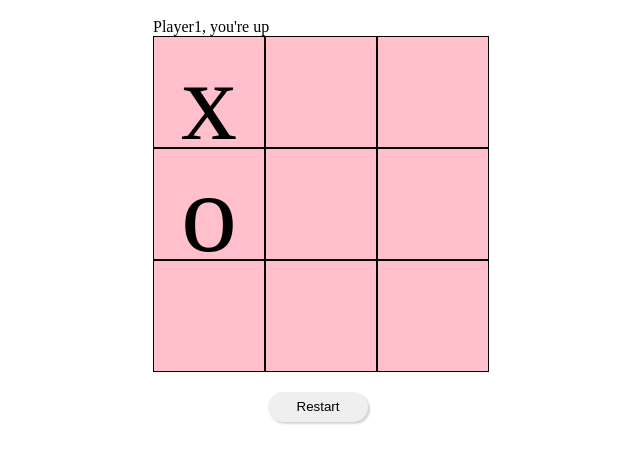
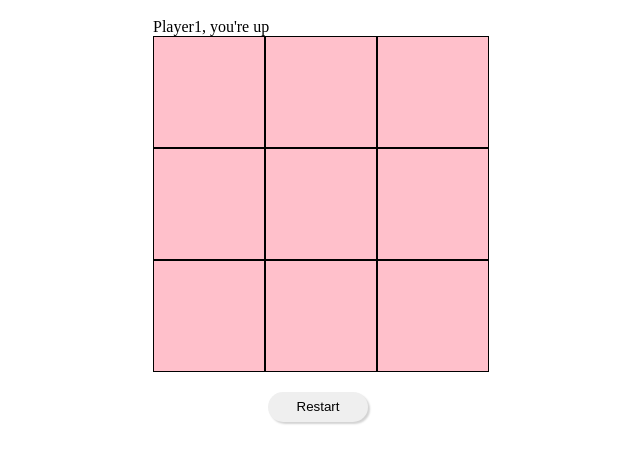
Before and after one commit to acciojob/tictactoe-imsunokdir, a website: page main.html in a window 1280 px wide. Both pictures are taken after typing "Sample", "Sample" into the empty fields and a click on the button "start game". Shown: the part 208-670 px from the top of the page, without its empty margins (322-962 px from the left). Drawn offline with Linux system fonts and the light colour scheme.

Commit message:
created a submission

```diff
--- a/main.html
+++ b/main.html
@@ -28,10 +28,10 @@
 			  <!-- <div class="message" id="message"></div> -->
 
 			  <div class="boxes" id="boxes">
-				  <div class="box" id="1">x</div>
+				  <div class="box" id="1"></div>
 				  <div class="box" id="2"></div>
 				  <div class="box" id="3"></div>
-				  <div class="box" id="4">o</div>
+				  <div class="box" id="4"></div>
 				  <div class="box" id="5"></div>
 				  <div class="box" id="6"></div>
 				  <div class="box" id="7"></div>
--- a/script.js
+++ b/script.js
@@ -61,13 +61,13 @@ let startGame =()=>{
 
         let username = currentPlayer == "X" ? "Player1":"Player2";
         endMessage.textContent=`${username}, congratulations you won!`;
-        return
+
       }
 
       console.log("checkTie",checkTie())
       if(checkTie()){
         endMessage.textContent="Game is tied!"
-        return
+
       }
 
       currentPlayer = (currentPlayer ===  players[0]) ? players[1]:players[0];
@@ -75,7 +75,7 @@ let startGame =()=>{
       if(currentPlayer == players[0]){
         endMessage.textContent="Player1, you're up"
       }else{
-        endMessage.textContent = "Player2, you're up"
+        endMessage.textContent = "Player2, you\'re up"
       }
     })
   }
```
